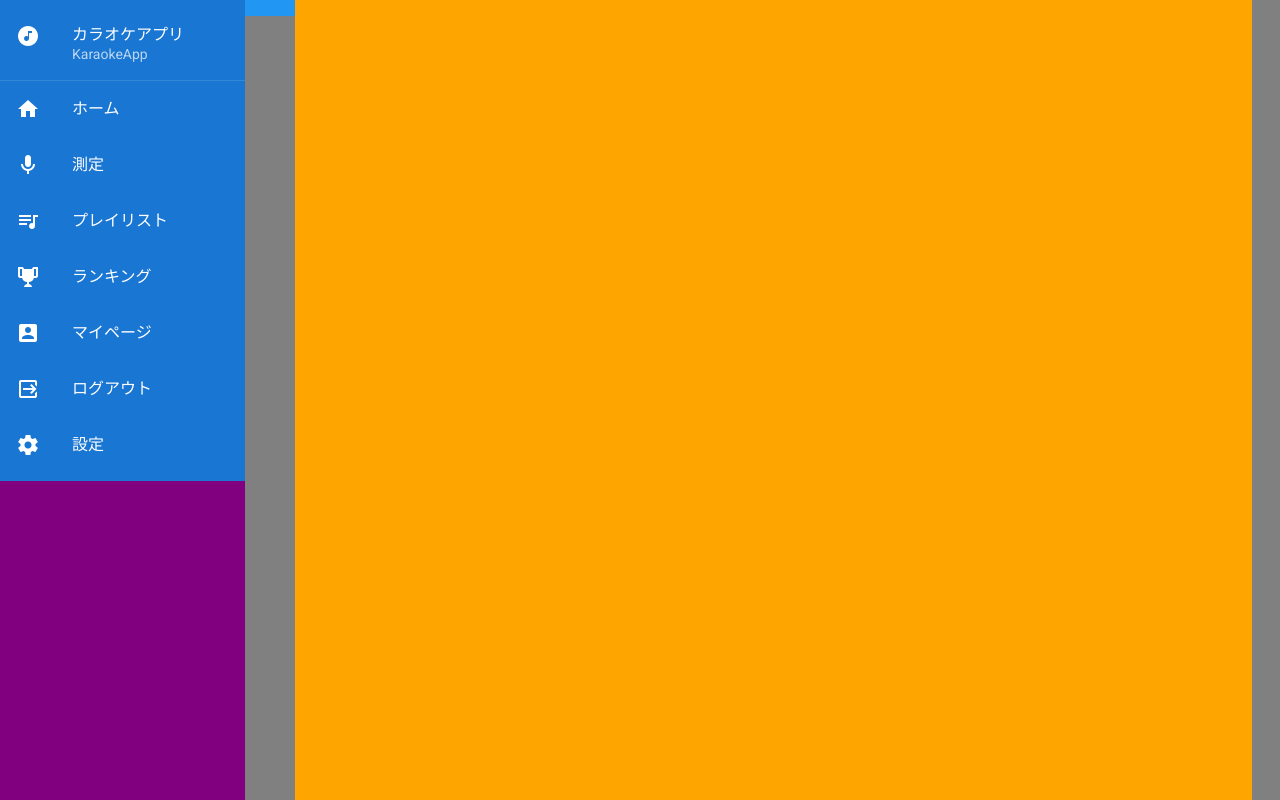
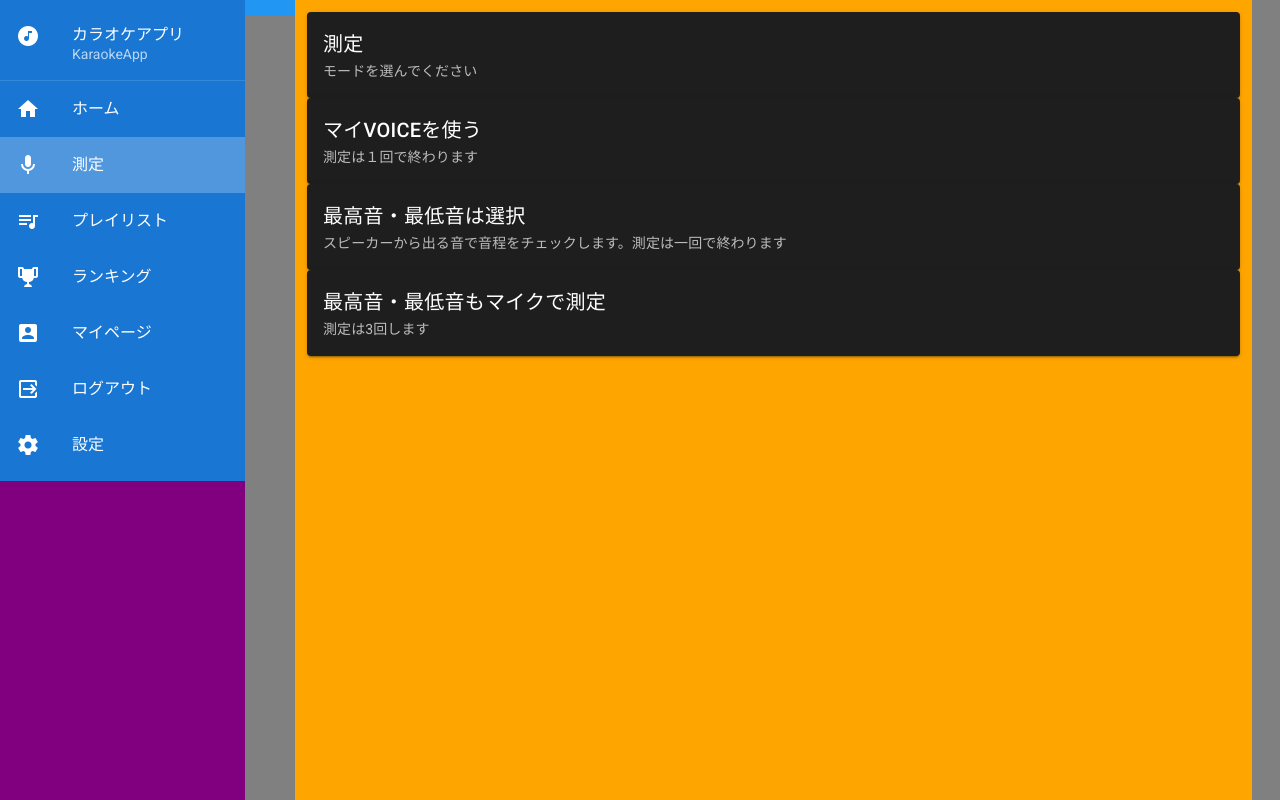
Before and after one commit to kroad/hait-advanced-teamB, a Vue app in the folder frontend/: page /measure in a window 1280 px wide. Built offline with nearby package versions, Linux system fonts and the light colour scheme.

Commit message:
モード選択可能に

```diff
--- a/frontend/src/components/functions/ScaleSelectForm.vue
+++ b/frontend/src/components/functions/ScaleSelectForm.vue
@@ -46,15 +46,7 @@ import { mapGetters } from "vuex";
 export default {
   data() {
     return {
-      rules: [
-        () => {
-          return (
-            (this.myVoiceIndex.z_lowest < this.myVoiceIndex.z_heighest &&
-              this.myVoiceIndex.z_heighest < this.myVoiceIndex.u_heighest) ||
-            "順序が正しくありません"
-          );
-        },
-      ],
+      rules: [],
     };
   },
   computed: {
--- a/frontend/src/components/functions/SendToApi.vue
+++ b/frontend/src/components/functions/SendToApi.vue
@@ -12,6 +12,7 @@
       <v-stepper-items>
         <v-stepper-content step="1">
           <ScaleSelectForm />
+          <v-btn to="/measure/" class="mr-4"> 戻る </v-btn>
           <v-btn color="primary" @click="e1 = 2"> 次へ </v-btn>
         </v-stepper-content>
       </v-stepper-items>
@@ -23,21 +24,18 @@
           </v-card>
           <v-container>
             <v-row>
-              <v-col cols="auto">
-                <v-btn @click="e1 = 1">戻る</v-btn>
-              </v-col>
               <v-col>
-                <audio id="player" controls :src="voiceSource"></audio>
-              </v-col>
-              <v-col>
+                <v-btn @click="e1 = 1" class="mr-4">戻る</v-btn>
                 <v-btn
                   color="primary"
                   @click.native="sendToSongApi"
-                  router-link
                   to="/measure/result"
                 >
                   結果を表示
                 </v-btn>
+              </v-col>
+              <v-col>
+                <audio id="player" controls :src="voiceSource"></audio>
               </v-col>
             </v-row>
           </v-container>
--- a/frontend/src/components/pages/MainArtist.vue
+++ b/frontend/src/components/pages/MainArtist.vue
@@ -82,6 +82,11 @@
           </v-card>
         </v-col>
       </v-row>
+      <v-row>
+        <v-col>
+          <v-btn to="/measure/result"> 戻る </v-btn>
+        </v-col>
+      </v-row>
     </v-container>
   </div>
 </template>
--- a/frontend/src/components/pages/MainResult.vue
+++ b/frontend/src/components/pages/MainResult.vue
@@ -3,9 +3,9 @@
     <v-container>
       <v-row>
         <v-col>
-          <v-toolbar dark>
-            <v-toolbar-title>測定結果</v-toolbar-title>
-          </v-toolbar>
+          <v-card dark>
+            <v-card-title>測定結果</v-card-title>
+          </v-card>
         </v-col>
       </v-row>
       <v-row>
@@ -40,23 +40,31 @@
         </v-col>
       </v-row>
       <v-row>
-        <v-col cols="12">
-          <v-simple-table dark>
-            <template v-slot:default>
-              <thead>
-                <tr>
-                  <th class="text-left">Artist</th>
-                  <th class="text-left">類似度</th>
-                </tr>
-              </thead>
-              <tbody>
-                <tr v-for="artist in artists" :key="artist">
-                  <td>{{ artist }}</td>
-                  <td>{{ 50 }}</td>
-                </tr>
-              </tbody>
-            </template>
-          </v-simple-table>
+        <v-col>
+          <v-card>
+            <v-list dark>
+              <v-list-item>
+                <v-list-item-content>
+                  <v-list-item-title> アーティスト名 </v-list-item-title>
+                </v-list-item-content>
+                <v-list-item-content>
+                  <v-list-item-title> 類似度 </v-list-item-title>
+                </v-list-item-content>
+              </v-list-item>
+              <v-divider></v-divider>
+              <v-list-item
+                v-for="artist in artists"
+                :key="artist"
+                link
+                :to="'/measure/result/' + artist"
+              >
+                <v-list-item-content>
+                  {{ artist }}
+                </v-list-item-content>
+                <v-list-item-content> 50 </v-list-item-content>
+              </v-list-item>
+            </v-list>
+          </v-card>
         </v-col>
       </v-row>
     </v-container>
--- a/frontend/src/components/pages/MainSong.vue
+++ b/frontend/src/components/pages/MainSong.vue
@@ -35,13 +35,14 @@
       <v-row>
         <v-col>
           <v-card>
-            <v-tabs class="elevation-2" dark>
+            <v-tabs v-model="tab" class="elevation-2" dark>
               <v-tabs-slider></v-tabs-slider>
-
               <v-tab v-for="i in tabs" :key="i" :href="`#tab-${i}`">
                 {{ i }}
               </v-tab>
+            </v-tabs>
 
+            <v-tabs-items v-model="tab" dark>
               <v-tab-item value="tab-詳細">
                 <v-list v-if="songOfSongUrl">
                   <v-list-item two-line>
@@ -92,7 +93,7 @@
                   <v-card-text> コメント </v-card-text>
                 </v-card>
               </v-tab-item>
-            </v-tabs>
+            </v-tabs-items>
           </v-card>
         </v-col>
       </v-row>
@@ -110,6 +111,7 @@ import { mapGetters } from "vuex";
 export default {
   data() {
     return {
+      tab: null,
       tabs: ["詳細", "歌詞", "コメント"],
     };
   },
--- /dev/null
+++ b/frontend/src/components/pages/ModeChoice.vue
@@ -0,0 +1,31 @@
+<template>
+  <div>
+    <v-container>
+      <v-row>
+        <v-col>
+          <v-card dark>
+            <v-card-title>測定</v-card-title>
+            <v-card-subtitle>モードを選んでください</v-card-subtitle>
+          </v-card>
+        </v-col>
+      </v-row>
+      <v-card dark to="/measure/myvoice">
+        <v-card-title> マイVOICEを使う</v-card-title>
+        <v-card-subtitle> 測定は１回で終わります</v-card-subtitle>
+      </v-card>
+      <v-card dark to="/measure/select">
+        <v-card-title>最高音・最低音は選択 </v-card-title>
+        <v-card-subtitle>
+          スピーカーから出る音で音程をチェックします。測定は一回で終わります
+        </v-card-subtitle>
+      </v-card>
+      <v-card dark to="/measure/record">
+        <v-card-title> 最高音・最低音もマイクで測定 </v-card-title>
+        <v-card-subtitle> 測定は3回します </v-card-subtitle>
+      </v-card>
+    </v-container>
+  </div>
+</template>
+<script>
+export default {};
+</script>
--- /dev/null
+++ b/frontend/src/components/pages/MyvoiceMode.vue
@@ -0,0 +1,6 @@
+<template>
+  <div></div>
+</template>
+<script>
+export default {};
+</script>
--- /dev/null
+++ b/frontend/src/components/pages/RecordMode.vue
@@ -0,0 +1,6 @@
+<template>
+  <div></div>
+</template>
+<script>
+export default {};
+</script>
--- a/frontend/src/components/pages/SelectMode.vue
+++ b/frontend/src/components/pages/SelectMode.vue
@@ -1,5 +1,7 @@
 <template>
-  <SendToApi />
+  <v-container>
+    <SendToApi />
+  </v-container>
 </template>
 <script>
 import SendToApi from "../functions/SendToApi";
--- a/frontend/src/components/structures/Navbar.vue
+++ b/frontend/src/components/structures/Navbar.vue
@@ -14,7 +14,13 @@
 
       <v-divider></v-divider>
 
-      <v-list-item v-for="item in items" :key="item.title" link :to="item.path">
+      <v-list-item
+        v-for="item in items"
+        :key="item.title"
+        link
+        :to="item.path"
+        exact
+      >
         <v-list-item-icon>
           <v-icon>{{ item.icon }}</v-icon>
         </v-list-item-icon>
@@ -31,8 +37,8 @@ export default {
   data() {
     return {
       items: [
-        { title: "ホーム", icon: "mdi-home", path: "/" },
-        { title: "測定", icon: "mdi-microphone", path: "/measure/select" },
+        { title: "ホーム", icon: "mdi-home", path: "/measure/select/" },
+        { title: "測定", icon: "mdi-microphone", path: "/measure/" },
         {
           title: "プレイリスト",
           icon: "mdi-playlist-music",
--- a/frontend/src/store.js
+++ b/frontend/src/store.js
@@ -8,9 +8,9 @@ export default new Vuex.Store({
   state: {
     songs: [],
     myVoice: {
-      z_lowest: "lowlowA",
-      z_heighest: "hiC",
-      u_heighest: "hihihihiC",
+      z_lowest: "",
+      z_heighest: "",
+      u_heighest: "",
     },
     voiceSource: "",
     scale_jp: [
```
Also changed, not shown: frontend/src/router.js (+7 -0 lines).
